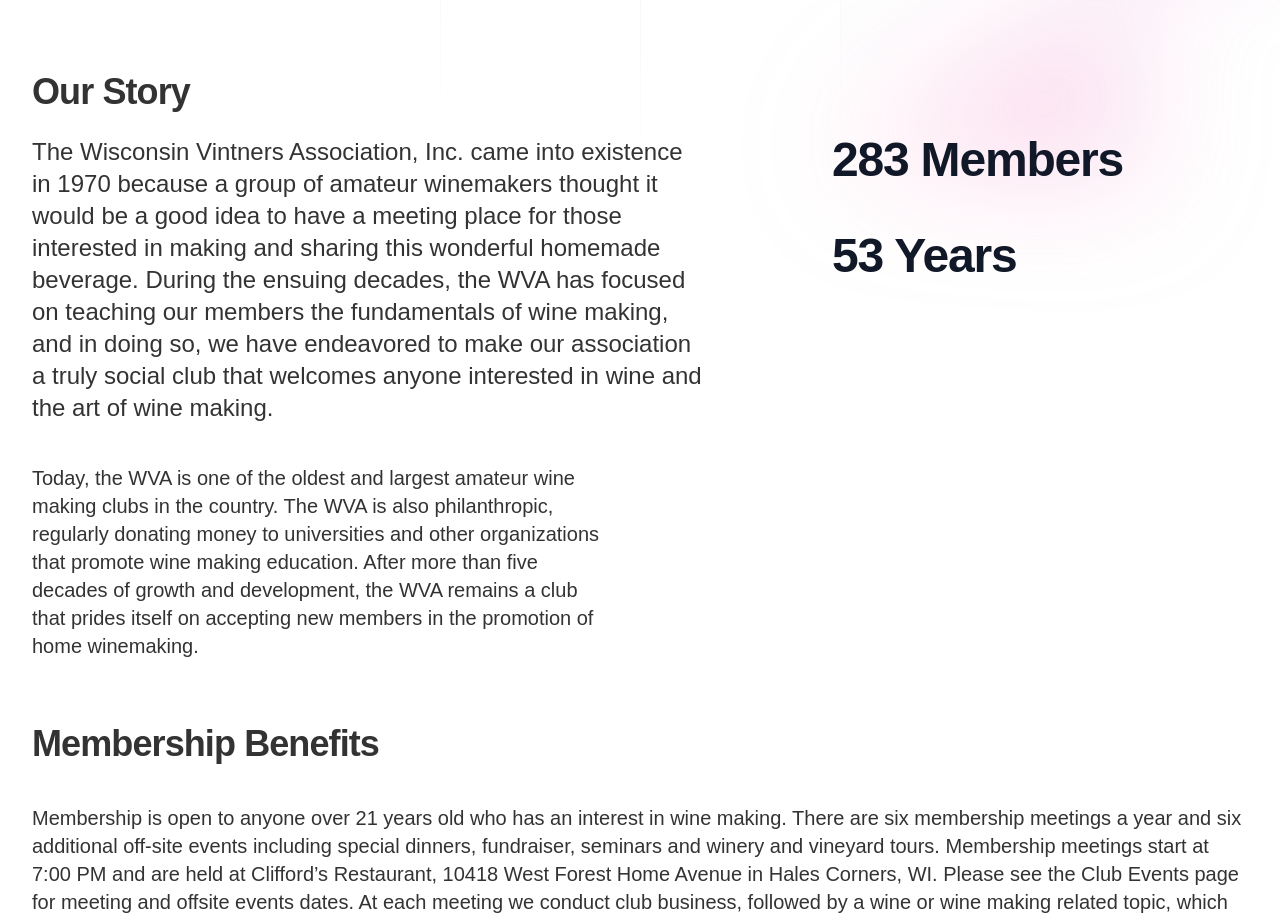
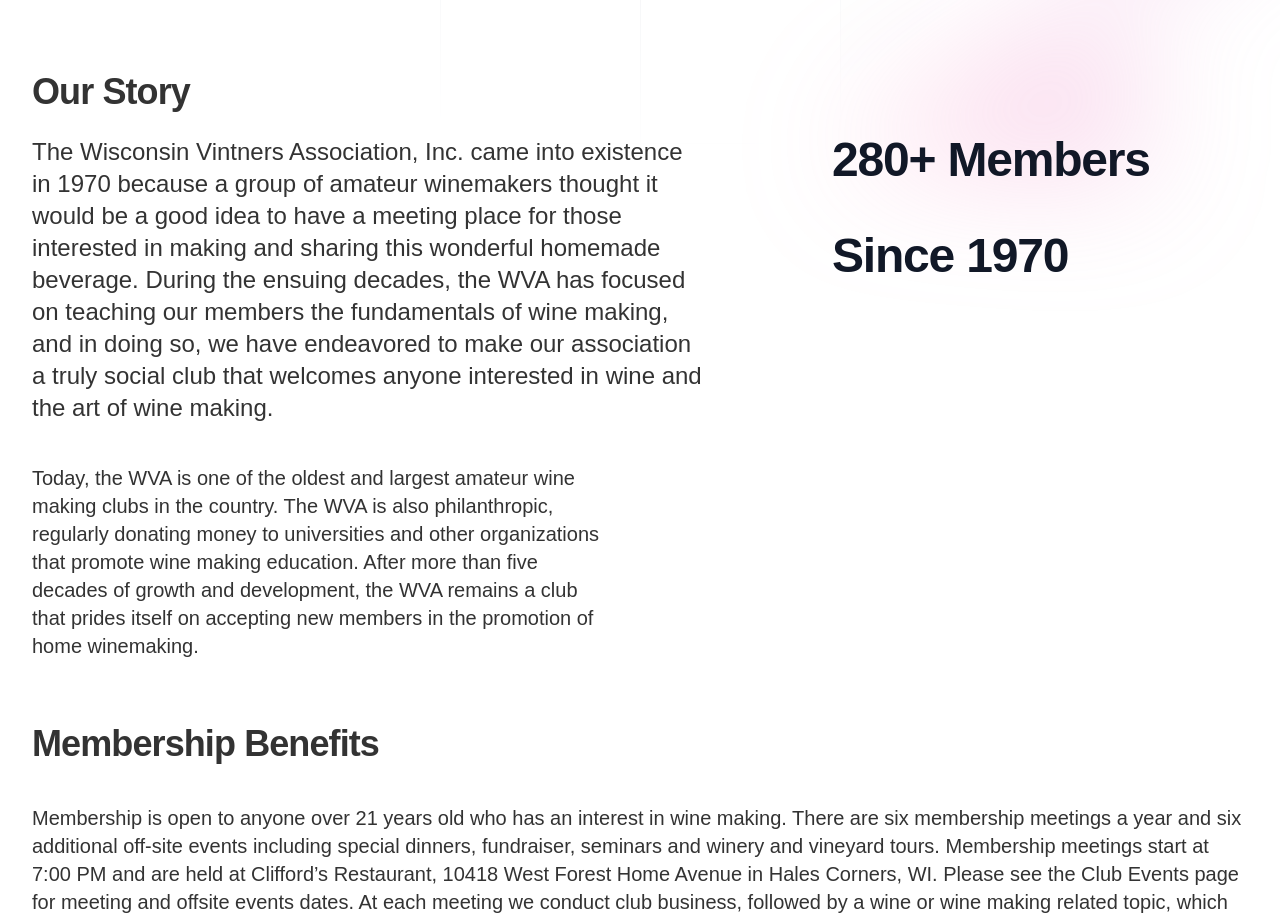
Before and after one commit to lee14k/winemakers2.0, a Next.js app: page /About in a window 1280 px wide. Shown: the part 920-1840 px from the top of the page. Built offline with nearby package versions, Linux system fonts and the light colour scheme; no server answers.

Commit message:
about page changes

```diff
--- a/pages/About.js
+++ b/pages/About.js
@@ -5,7 +5,7 @@
 import Navbar from "Components/Navbar";
 import Footer from "Components/Footer";
 import Contact from "Components/Contact";
-const stats = [{ value: "283 Members" }, { value: "53 Years" }];
+const stats = [{ value: "280+ Members" }, { value: "Since 1970" }];
 
 export default function Example() {
   const [mobileMenuOpen, setMobileMenuOpen] = useState(false);
```
